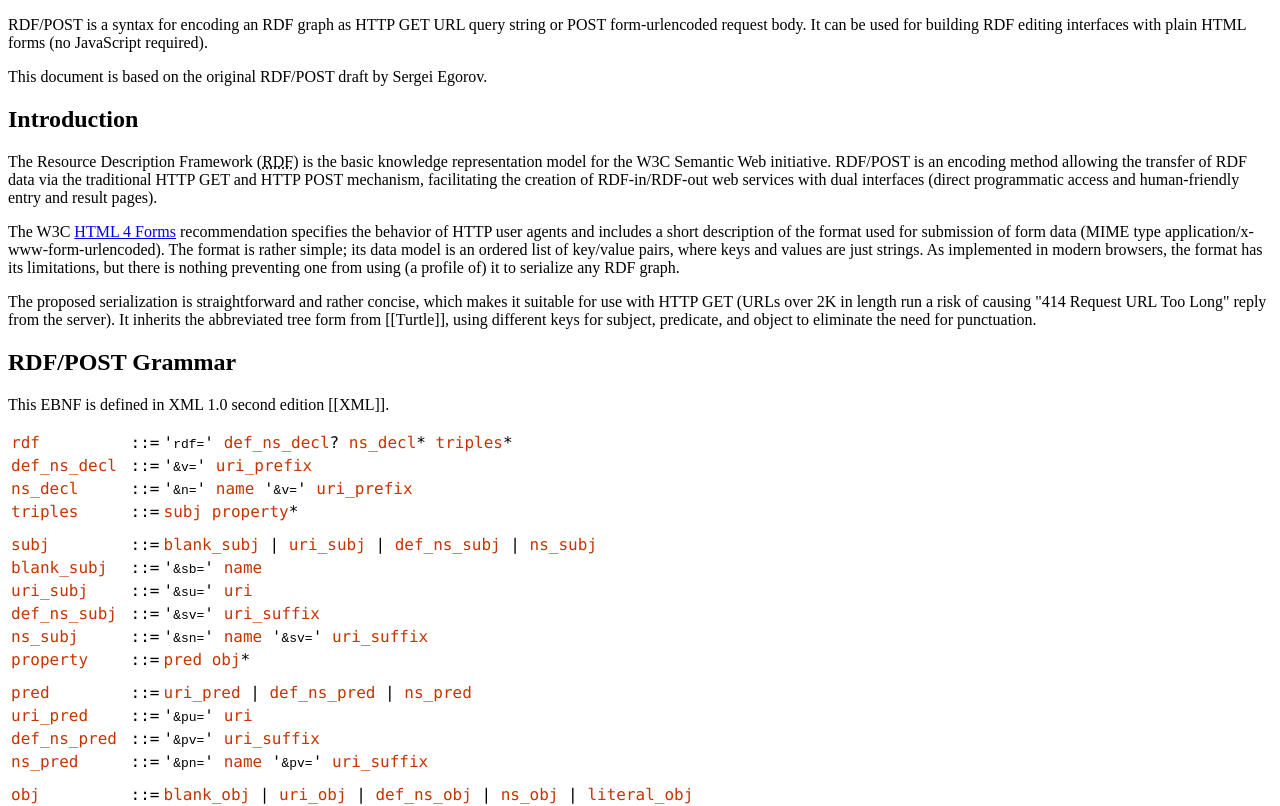
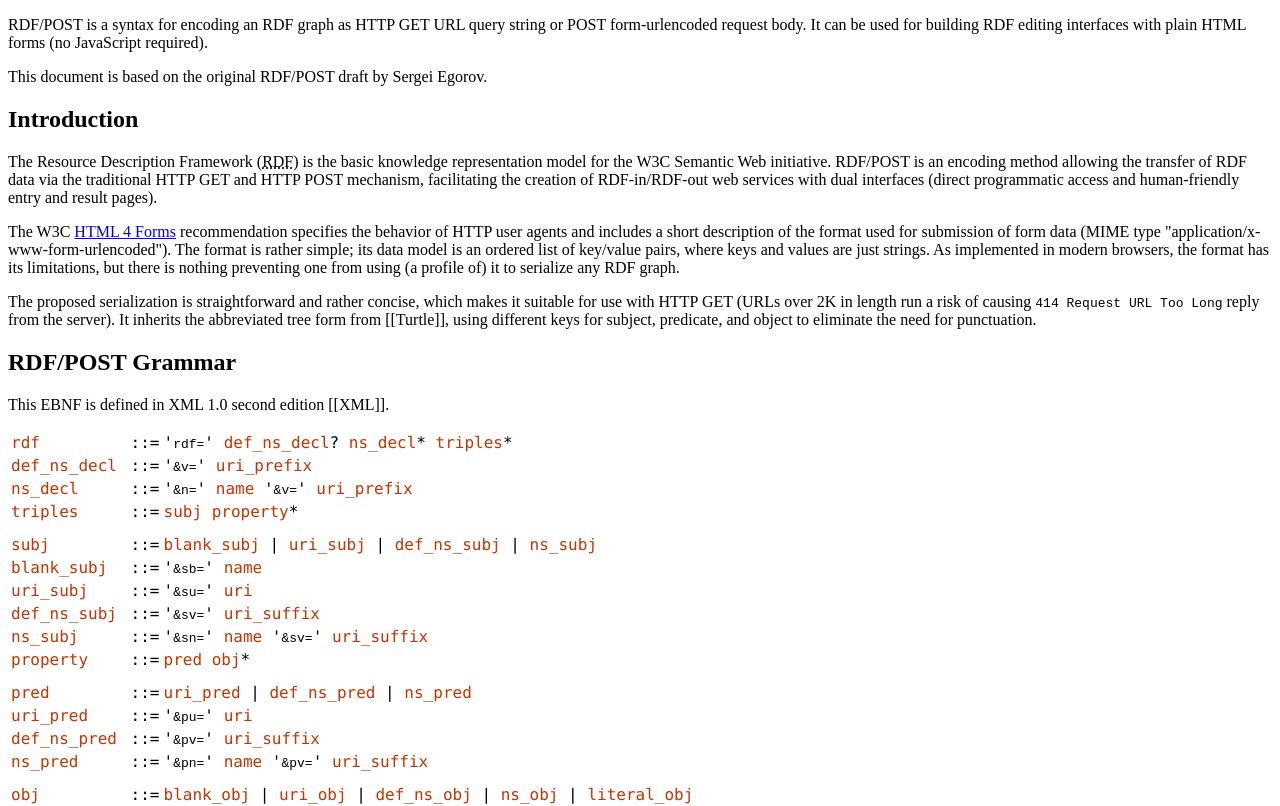
Before and after one commit to AtomGraph/RDF-POST, a plain HTML site: page index.html in a window 1280 px wide. Shown: the top 806 px of the page. Drawn offline with Linux system fonts and the light colour scheme.

Commit message:
Improved HTML

```diff
--- a/index.html
+++ b/index.html
@@ -68,8 +68,8 @@
         <section class="informative">
             <h2>Introduction</h2>
             <p>The Resource Description Framework (<abbr title="Resource Description Framework">RDF</abbr>) is the basic knowledge representation model for the W3C Semantic Web initiative. RDF/POST is an encoding method allowing the transfer of RDF data via the traditional HTTP GET and HTTP POST mechanism, facilitating the creation of RDF-in/RDF-out web services with dual interfaces (direct programmatic access and human-friendly entry and result pages).</p>
-            <p>The W3C <a href="http://www.w3.org/TR/REC-html40/interact/forms.html#h-17.13.4">HTML 4 Forms</a> recommendation specifies the behavior of HTTP user agents and includes a short description of the format used for submission of form data (MIME type application/x-www-form-urlencoded). The format is rather simple; its data model is an ordered list of key/value pairs, where keys and values are just strings. As implemented in modern browsers, the format has its limitations, but there is nothing preventing one from using (a profile of) it to serialize any RDF graph.</p>
-            <p>The proposed serialization is straightforward and rather concise, which makes it suitable for use with HTTP GET (URLs over 2K in length run a risk of causing "414 Request URL Too Long" reply from the server). It inherits the abbreviated tree form from [[Turtle]], using different keys for subject, predicate, and object to eliminate the need for punctuation.</p>
+            <p>The W3C <a href="http://www.w3.org/TR/REC-html40/interact/forms.html#h-17.13.4">HTML 4 Forms</a> recommendation specifies the behavior of HTTP user agents and includes a short description of the format used for submission of form data (MIME type "application/x-www-form-urlencoded"). The format is rather simple; its data model is an ordered list of key/value pairs, where keys and values are just strings. As implemented in modern browsers, the format has its limitations, but there is nothing preventing one from using (a profile of) it to serialize any RDF graph.</p>
+            <p>The proposed serialization is straightforward and rather concise, which makes it suitable for use with HTTP GET (URLs over 2K in length run a risk of causing <samp>414 Request URL Too Long</samp> reply from the server). It inherits the abbreviated tree form from [[Turtle]], using different keys for subject, predicate, and object to eliminate the need for punctuation.</p>
         </section>
         <section id="grammar">
             <h2>RDF/POST Grammar</h2>
@@ -255,8 +255,8 @@ _:b
         </section>
         <section class='appendix'>
             <h2>Internet Media Type, File Extension and Macintosh File Type</h2>
-            <p>As a rule, RDF/POST data is sent with application/x-www-form-urlencoded media type; if one needs to distinguish RDF/POSTs from regular posts, a more specific application/rdf+x-www-form-urlencoded media type can be used (not yet registered with IANA). Encoding considerations are the same in both cases; RDF/POSTs can be distinguished by the <code>rdf=</code> prefix.</p>
-            <p>Recommended file extension is .rpo</p>
+            <p>As a rule, RDF/POST data is sent with "application/x-www-form-urlencoded" media type; if one needs to distinguish RDF/POSTs from regular posts, a more specific "application/rdf+x-www-form-urlencoded" media type can be used (not yet registered with IANA). Encoding considerations are the same in both cases; RDF/POSTs can be distinguished by the <code>rdf=</code> prefix.</p>
+            <p>Recommended file extension is ".rpo"</p>
         </section>
     </body>
 </html>
```
